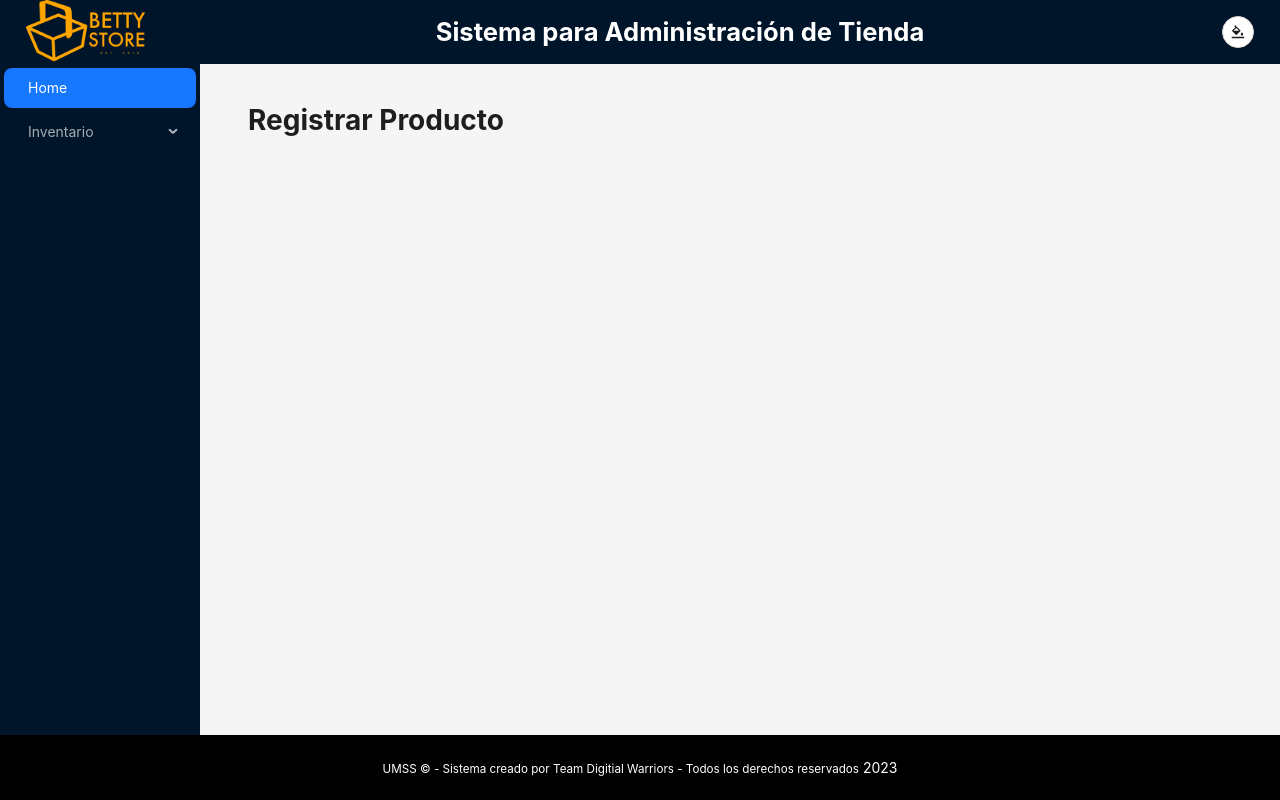
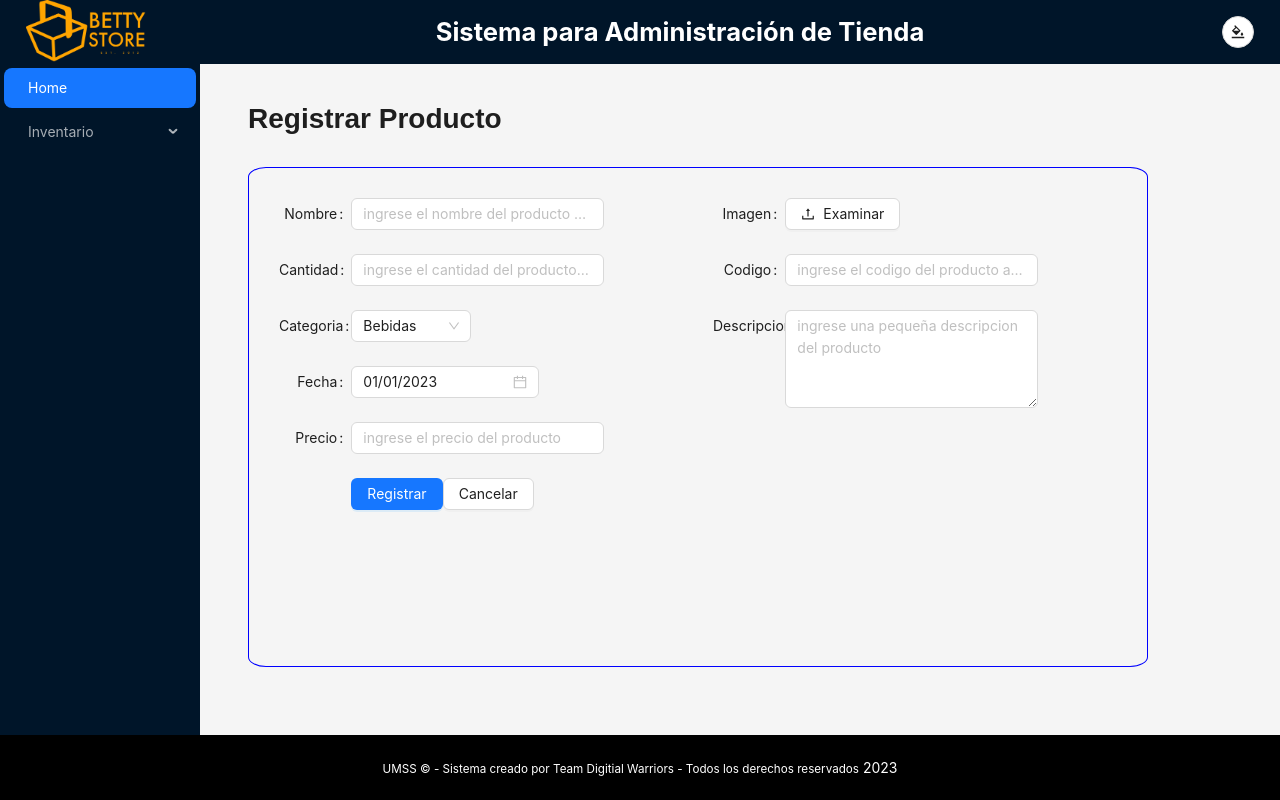
Before and after one commit to leonardoGit99/BettyStore, a React (Create React App) app in the folder bettystore/: page /registrarProducto in a window 1280 px wide. Shown: the top 800 px of the page. Built offline with nearby package versions, Linux system fonts and the light colour scheme.

Commit message:
Agregando formulario de registro

```diff
--- /dev/null
+++ b/bettystore/src/components/FormProductos/FormProducto.css
@@ -0,0 +1,15 @@
+.tituloForm{
+    font-family: 'Montserrat', sans-serif;
+    margin-bottom: 4vh;
+}
+
+.form-principal{
+    max-width: 900px;
+    position: absolute;
+    border-radius: 2%;
+    border: 0.5px solid blue;
+    height: 500px;
+    width: 100%;
+    padding-top: 30px;
+    padding-left: 30px;
+}
--- /dev/null
+++ b/bettystore/src/components/FormProductos/FormProducto.jsx
@@ -0,0 +1,182 @@
+import React from "react";
+import './FormProducto.css'
+
+import { createRef, useState } from "react";
+import { UploadOutlined } from '@ant-design/icons';
+import {Form,Space,Input, Button ,Radio ,Alert,Col ,Row, DatePicker , Select,message, Upload} from 'antd';
+import TextArea from "antd/es/input/TextArea";
+import dayjs from "dayjs";
+
+
+const props = {
+  name: 'file',
+  action: 'https://run.mocky.io/v3/93883d20-fe3f-4006-8406-e01ec4210410',
+  headers: {
+    authorization: 'authorization-text',
+    accept:".jpg, .jpeg, .png",
+  },
+  onChange(info) {
+    if (info.file.status !== 'uploading') {
+      console.log(info.file, info.fileList);
+    }
+    if (info.file.status === 'done') {
+      message.success(`${info.file.name} file uploaded successfully`);
+    } else if (info.file.status === 'error') {
+      message.error(`${info.file.name} file upload failed.`);
+    }
+  },
+};
+
+const handleChange = (value) => {
+  console.log(`selected ${value}`);
+};
+
+const dateFormat = 'YYYY/MM/DD';
+const dateFormatList = ['DD/MM/YYYY', 'DD/MM/YY', 'DD-MM-YYYY', 'DD-MM-YY'];
+
+
+
+
+
+function FormProducto() {
+  const [form] = Form.useForm();
+  const [formLayout, setFormLayout] = useState('horizontal');
+  const onFormLayoutChange = ({ layout }) => {
+    setFormLayout(layout);
+  };
+
+  const formRef=React.useRef(null);
+ const borrarCampos=()=>{
+    formRef.current?.resetFields();
+ }
+
+  const formItemLayout =
+    formLayout === 'horizontal'
+      ? {
+          labelCol: {
+            span: 4,
+          },
+          wrapperCol: {
+            span: 14,
+          },
+        }
+      : null;
+  const buttonItemLayout =
+    formLayout === 'horizontal'
+      ? {
+          wrapperCol: {
+            span: 14,
+            offset: 4,
+          },
+        }
+      : null;
+
+
+
+    return (
+        <div className="formProducto">
+            <h1 className="tituloForm">Registrar Producto</h1>
+          <Row>
+
+            <Col flex="none" ></Col>
+            <Col flex={4}>
+
+            <Form  className="form-principal" ref={formRef}
+            {...formItemLayout}
+            layout={formLayout}
+            form={form}
+            initialValues={{layout: formLayout,}}
+            onValuesChange={onFormLayoutChange}
+            >
+             <Row   className="filaForm">
+             <Col span={12}>
+            <Form.Item label="Nombre"
+              rules={[{
+                required:true,
+                message:"Porfavor ingrese el nombre del producto",
+              },]}>
+              <Input placeholder="ingrese el nombre del producto aqui" />
+            </Form.Item>
+            <Form.Item label="Cantidad"
+              rules={[{
+                required:true,
+                message:"Porfavor ingrese la cantidad del producto"
+              },]}>
+              <Input placeholder="ingrese el cantidad del producto aqui" />
+            </Form.Item>
+            <Form.Item label="Categoria">
+              <Space wrap>
+                <Select
+                  defaultValue="Bebidas"
+                  style={{width: 120,}}
+                  onChange={handleChange}
+                  options={[
+                    { value: 'Frutas',
+                      label: 'Frutas',},
+                    { value: 'Juguete',
+                      label: 'Juguete',},
+                    { value: 'Fritura',
+                      label: 'Fritura',},
+                    { value: 'Bebidas',
+                      label: 'Bebidas',},
+                  ]}
+                />
+              </Space>
+            </Form.Item>
+            <Form.Item label="Fecha">
+              <Space>
+                <DatePicker defaultValue={dayjs('01/01/2023', dateFormatList[0])} format={dateFormatList} />
+              </Space>
+            </Form.Item>
+            <Form.Item label="Precio"
+              rules={[{
+                required:true,
+                message:"Porfavor ingrese el precio del producto"
+              },]}>
+              <Input placeholder="ingrese el precio del producto" />
+            </Form.Item>
+
+            <Form.Item {...buttonItemLayout}>
+              <Button type="primary" htmlType="submit"  >Registrar</Button>
+              <Button  htmlType="button" onClick={borrarCampos}>Cancelar</Button>
+            </Form.Item>
+            </Col>
+            <Col span={12}>
+            <Form.Item label="Imagen">
+              <Upload {...props}>
+                  <Button className="entrada"
+                      icon={<UploadOutlined />}>Examinar</Button>
+                </Upload>
+            </Form.Item>
+            <Form.Item label="Codigo"
+              rules={[{
+                required:true,
+                message:"Porfavor ingrese el codigo del producto"
+              },]}>
+              <Input placeholder="ingrese el codigo del producto aqui" />
+            </Form.Item>
+            <Form.Item label="Descripcion"
+              rules={[{
+                required:true,
+                message:"Porfavor ingrese la descripcion producto"
+              },]}>
+              <TextArea rows={4} placeholder="ingrese una pequeña descripcion del producto" />
+            </Form.Item>
+
+
+
+            </Col>
+              </Row>
+
+
+          </Form>
+            </Col>
+
+
+          </Row>
+
+        </div>
+    );
+}
+
+export default FormProducto;
--- a/bettystore/src/views/RegistrarProducto.jsx
+++ b/bettystore/src/views/RegistrarProducto.jsx
@@ -1,6 +1,8 @@
+import FormProducto from "../components/FormProductos/FormProducto"
+
 export default function RegistrarProducto(){
     return(
-        <h1>Registrar Producto</h1>
+        <FormProducto/>
     )
 
 }
```
